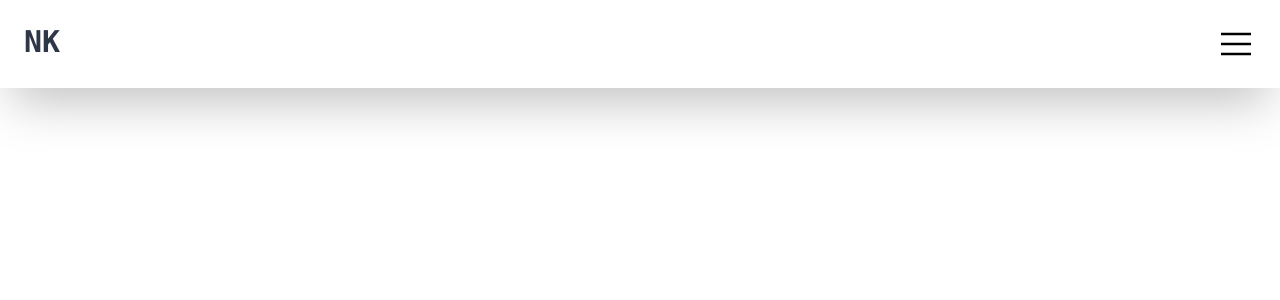
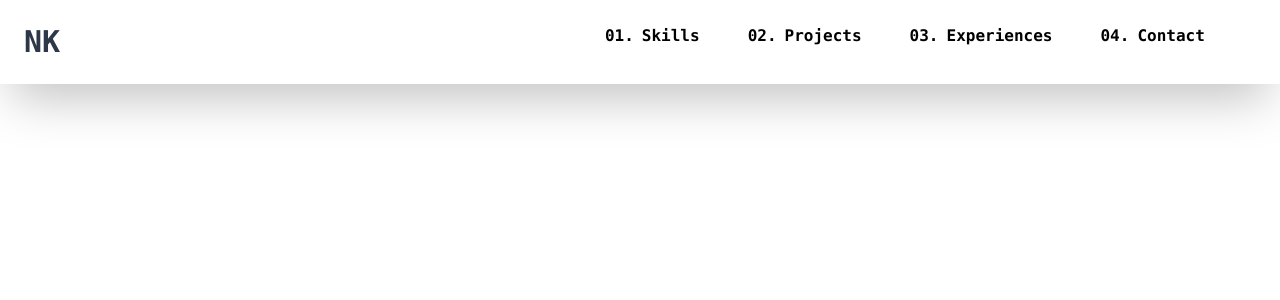
Before and after one commit to nishantdotcom/nishant.com, a Next.js app: page / in a window 1280 px wide. Shown: the top 300 px of the page. Built offline with nearby package versions, Linux system fonts and the light colour scheme.

Commit message:
Responsive Navbar

```diff
--- a/package.json
+++ b/package.json
@@ -10,6 +10,7 @@
   },
   "dependencies": {
     "@mui/material": "^5.15.10",
+    "clsx": "^2.1.0",
     "framer-motion": "^11.0.3",
     "next": "14.1.0",
     "react": "^18",
--- a/src/app/page.js
+++ b/src/app/page.js
@@ -1,120 +1,7 @@
 "use client";
 
-import { useState } from "react";
-import { motion } from "framer-motion";
+import Navbar from "@/components/Navbar";
 
 export default function Home() {
-  const [isTrue, setisTrue] = useState(0);
-  const [isSidebar, setisSidebar] = useState(1);
-
-  const handleClick = () => {
-    if (isSidebar == 1) {
-      setisSidebar(0);
-    } else {
-      setisSidebar(1);
-    }
-  };
-  return (
-    <>
-      <motion.div
-        initial={{ opacity: 0 }}
-        animate={{ opacity: 1 }}
-        transition={{ duration: 0.9, ease: "easeInOut" }}
-      >
-        <div className=" flex justify-between w-full  shadow-2xl bg-opacity-60 backdrop-filter: blur(20px);">
-          <div className=" font-mono w-1/2   font-bold text-3xl text-[#2d3748] p-6  ml-10px">
-            NK
-          </div>
-
-          {isTrue ? (
-            <>
-              <div className="  font-mono w-1/2  p-6   flex justify-around gap-x-10">
-                <div className=" flex">
-                  <div className="font-semibold px-2 text-black">01. </div>
-                  <div className="font-semibold hover:text-red-400">Skills</div>
-                </div>
-                <div className=" flex">
-                  <div className="font-semibold px-2 text-black">02. </div>
-                  <div className="font-semibold"> Projects</div>
-                </div>
-                <div className=" flex">
-                  <div className="font-semibold px-2 text-black">03. </div>
-                  <div className="font-semibold"> Experience</div>
-                </div>
-                <div className=" flex">
-                  <div className="font-semibold px-2 text-black">04. </div>
-                  <div className="font-semibold"> Contact</div>
-                </div>
-              </div>
-            </>
-          ) : (
-            <>
-              <div className="p-6" onClick={handleClick}>
-                <svg
-                  xmlns="http://www.w3.org/2000/svg"
-                  x="0px"
-                  y="0px"
-                  width="40"
-                  height="40"
-                  viewBox="0 0 32 32"
-                >
-                  <path d="M 4 7 L 4 9 L 28 9 L 28 7 L 4 7 z M 4 15 L 4 17 L 28 17 L 28 15 L 4 15 z M 4 23 L 4 25 L 28 25 L 28 23 L 4 23 z"></path>
-                </svg>
-              </div>
-            </>
-          )}
-        </div>
-        {isSidebar ? (
-          <>
-            <div></div>
-          </>
-        ) : (
-          <motion.div
-            initial={{ opacity: 0 }}
-            animate={{ opacity: 1 }}
-            transition={{ duration: 0.9, ease: "easeInOut" }}
-          >
-            <div class=" flex h-screen justify-end shadow-2xl shadow-indigo-500/50">
-              <div class="w-40 bg-gray-100  p-2">
-                <ul>
-                  <li class="mb-2">
-                    <div className=" flex">
-                      <div className="font-semibold px-2 text-black">01. </div>
-                      <div className="font-semibold hover:text-red-400">
-                        Skills
-                      </div>
-                    </div>
-                  </li>
-                  <li class="mb-2">
-                    <div className=" flex">
-                      <div className="font-semibold px-2 text-black">02. </div>
-                      <div className="font-semibold hover:text-red-400">
-                        Projects
-                      </div>
-                    </div>
-                  </li>
-                  <li class="mb-2">
-                    <div className=" flex">
-                      <div className="font-semibold px-2 text-black">03. </div>
-                      <div className="font-semibold hover:text-red-400">
-                        Experience
-                      </div>
-                    </div>
-                  </li>
-                  <li class="mb-2">
-                    <div className=" flex">
-                      <div className="font-semibold px-2 text-black">04. </div>
-                      <div className="font-semibold hover:text-red-400">
-                        Contact
-                      </div>
-                    </div>
-                  </li>
-                </ul>
-              </div>
-            </div>
-          </motion.div>
-        )}
-      </motion.div>
-    </>
-  );
+  return <Navbar />;
 }
--- /dev/null
+++ b/src/components/Navbar.jsx
@@ -0,0 +1,113 @@
+"use Client";
+import React from "react";
+import { useState } from "react";
+import { motion } from "framer-motion";
+
+function Navbar() {
+  const [isTrue, setisTrue] = useState(0);
+  const [isSidebar, setisSidebar] = useState(1);
+
+  const details = [
+    { id: "01.", specs: "Skills" },
+    { id: "02.", specs: "Projects" },
+    { id: "03.", specs: "Experiences" },
+    { id: "04.", specs: "Contact" },
+  ];
+
+  const handleClick = () => {
+    if (isSidebar == 1) {
+      setisSidebar(0);
+    } else {
+      setisSidebar(1);
+    }
+  };
+  const x = "sm-hidden";
+  const y = "md-hidden";
+
+  const valid = x;
+  return (
+    <>
+      <motion.div
+        initial={{ opacity: 0 }}
+        animate={{ opacity: 1 }}
+        transition={{ duration: 0.9, ease: "easeInOut" }}
+      >
+        <div className=" flex shadow-2xl w-auto">
+          <div className="font-mono w-1/5  flex justify-start  font-bold text-3xl text-[#2d3748] p-6  ml-10px">
+            NK
+          </div>
+          <div className=" hidden  md:flex w-4/5 justify-end px-[4vw] ">
+            <div className="   flex font-mono p-6 gap-x-10">
+              {details.map((data, index) => (
+                <>
+                  <div className=" flex" key={index}>
+                    <div className="font-semibold px-2 text-black" key={index}>
+                      {data.id}
+                    </div>
+                    <div
+                      className="font-semibold hover:text-red-400"
+                      key={index}
+                    >
+                      {data.specs}
+                    </div>
+                  </div>
+                </>
+              ))}
+            </div>
+          </div>
+
+          <div
+            onClick={handleClick}
+            className=" visible md:hidden lg:hidden p-6  flex w-4/5 justify-end"
+          >
+            <svg
+              xmlns="http://www.w3.org/2000/svg"
+              x="0px"
+              y="0px"
+              width="40"
+              height="40"
+              viewBox="0 0 32 32"
+              className=""
+            >
+              <path d="M 4 7 L 4 9 L 28 9 L 28 7 L 4 7 z M 4 15 L 4 17 L 28 17 L 28 15 L 4 15 z M 4 23 L 4 25 L 28 25 L 28 23 L 4 23 z"></path>
+            </svg>
+          </div>
+        </div>
+        {isSidebar ? (
+          <>
+            <div></div>
+          </>
+        ) : (
+          <motion.div
+            initial={{ opacity: 0 }}
+            animate={{ opacity: 1 }}
+            transition={{ duration: 0.9, ease: "easeInOut" }}
+          >
+            <div class=" flex h-screen justify-end shadow-2xl shadow-indigo-500/50">
+              <div class="w-40 bg-gray-100  p-2">
+                <ul>
+                  {details.map((data, index) => (
+                    <>
+                      <li className="mb-2" key={index}>
+                        <div className=" flex">
+                          <div className="font-semibold px-2 text-black">
+                            {data.id}
+                          </div>
+                          <div className="font-semibold hover:text-red-400">
+                            {data.specs}
+                          </div>
+                        </div>
+                      </li>
+                    </>
+                  ))}
+                </ul>
+              </div>
+            </div>
+          </motion.div>
+        )}
+      </motion.div>
+    </>
+  );
+}
+
+export default Navbar;
```
Also changed, not shown: 1 other file (tests, documents, lock files or other folders).
